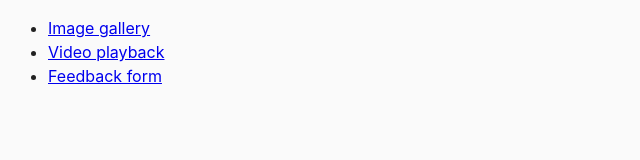
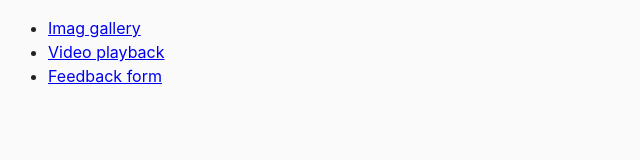
Before and after one commit to MaciekDul/goit-js-hw-08, a website built with Parcel: page src/index.html in a window 1280 px wide. Shown: the full height of the page, 0-640 px from the left. Built offline with nearby package versions, Linux system fonts and the light colour scheme.

Commit message:
Update index.html

```diff
--- a/src/index.html
+++ b/src/index.html
@@ -9,7 +9,7 @@
   </head>
   <body>
     <ul>
-      <li><a href="01-gallery.html">Image gallery</a></li>
+      <li><a href="01-gallery.html">Imag gallery</a></li>
       <li><a href="02-video.html">Video playback</a></li>
       <li><a href="03-feedback.html">Feedback form</a></li>
     </ul>
```
